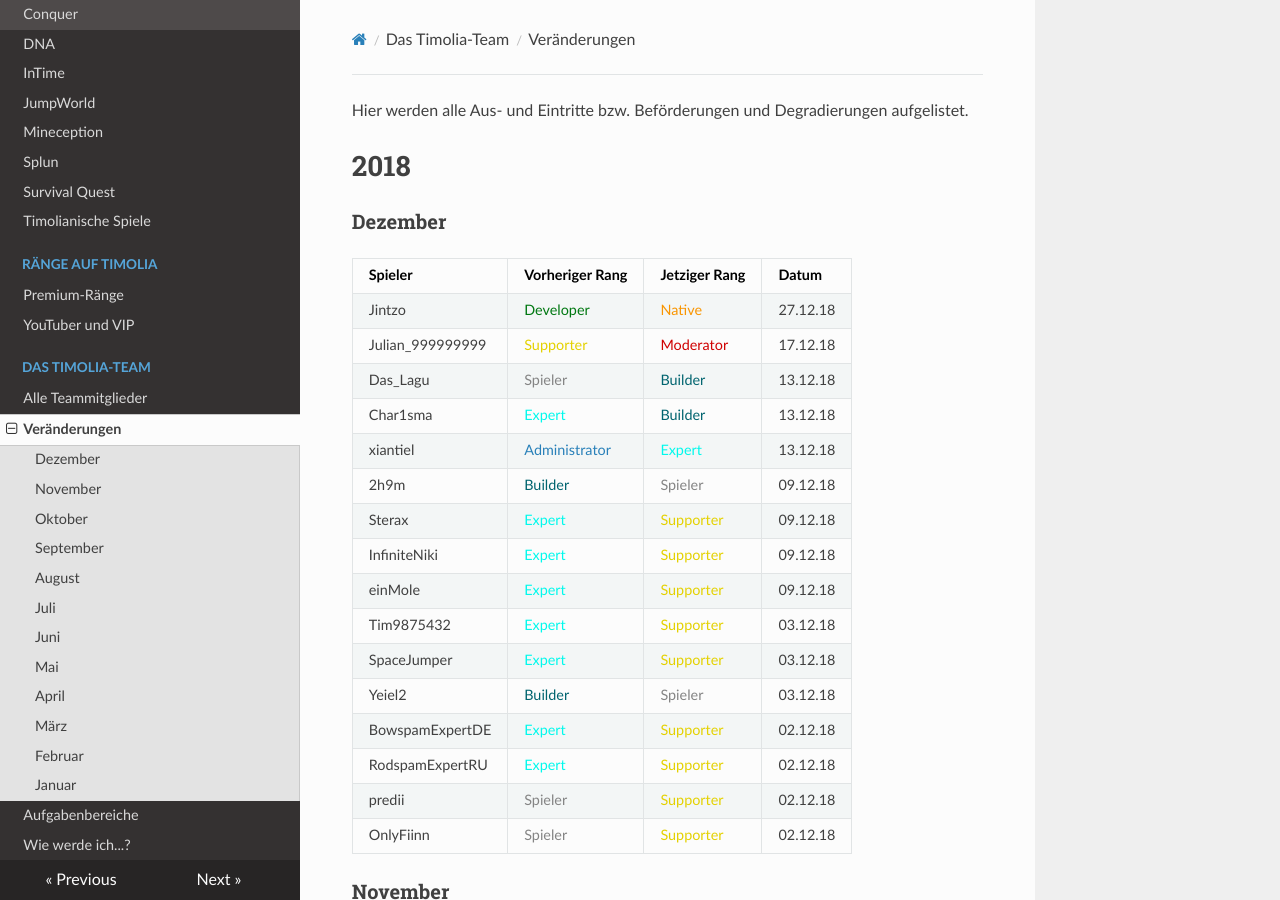
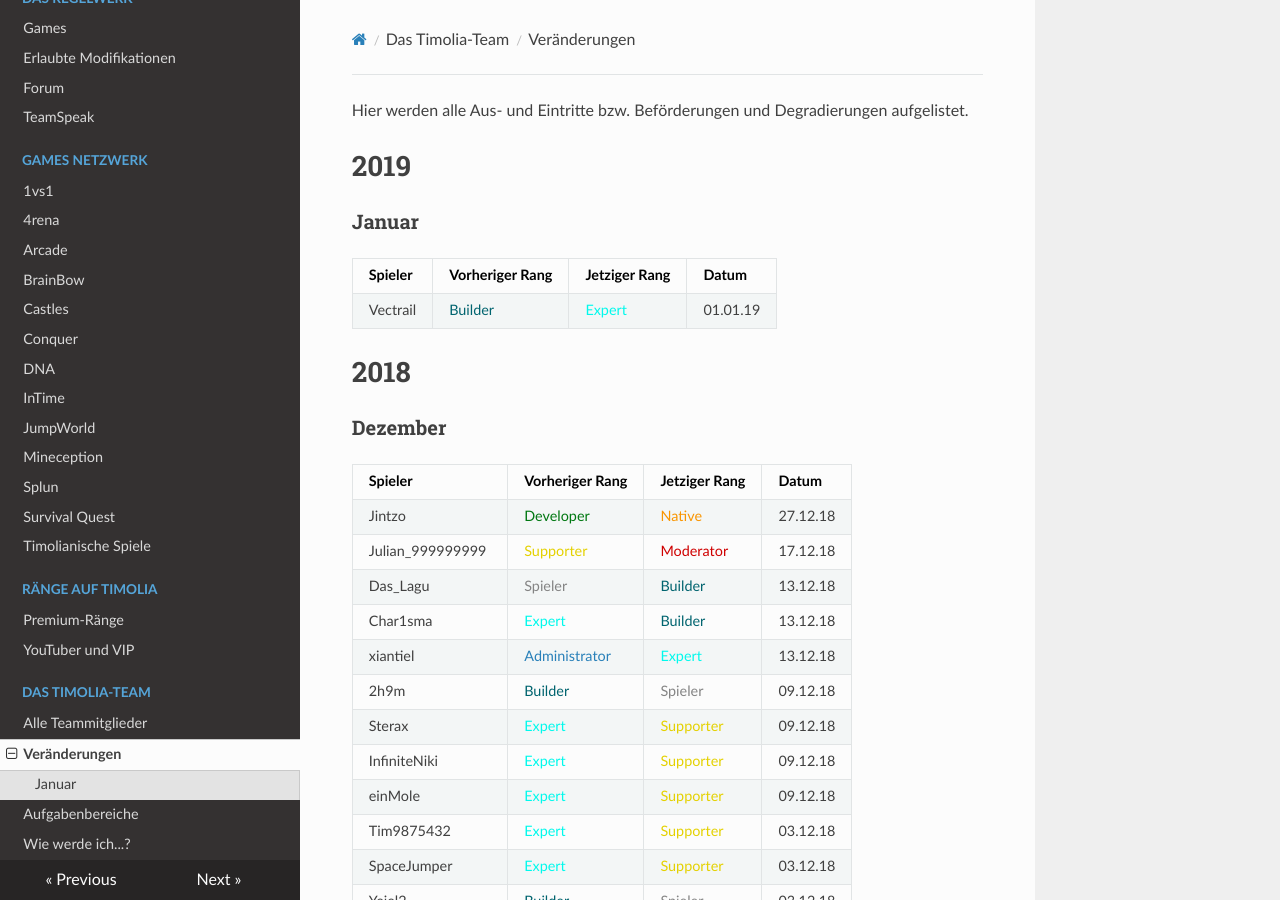
Before and after one commit to TimoliaDE/HowTo, an MkDocs documentation site: the page built from docs/team/changes.md, in a window 1280 px wide and 900 px high. Built offline with MkDocs 1.6.1, drawn with Linux system fonts in a browser that asks for light colours; nearby versions of some CDN libraries; old or Windows-style settings are respelled for this version of MkDocs.

Commit message:
Update changes.md

```diff
--- a/docs/team/changes.md
+++ b/docs/team/changes.md
@@ -1,4 +1,11 @@
 Hier werden alle Aus- und Eintritte bzw. Beförderungen und Degradierungen aufgelistet.
+
+# 2019
+
+###  <strong>Januar</strong>
+| Spieler | Vorheriger Rang | Jetziger Rang | Datum |
+| ------ | ------ | ------ | ------ |
+|Vectrail | <span style="color:#00646F">Builder</span> | <span style="color:#00F9EC">Expert</span> | 01.01.19 |
 
 # 2018
 
```
